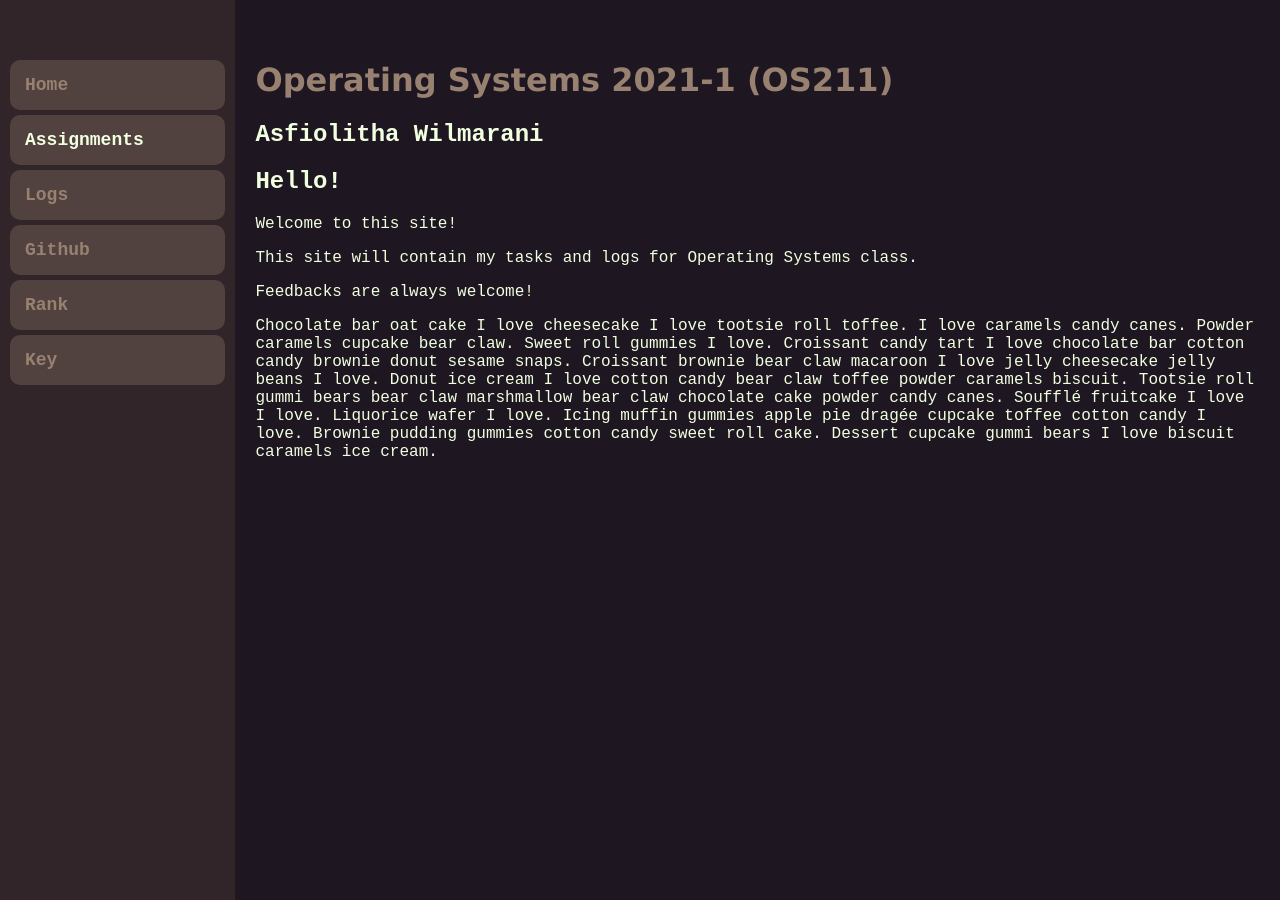
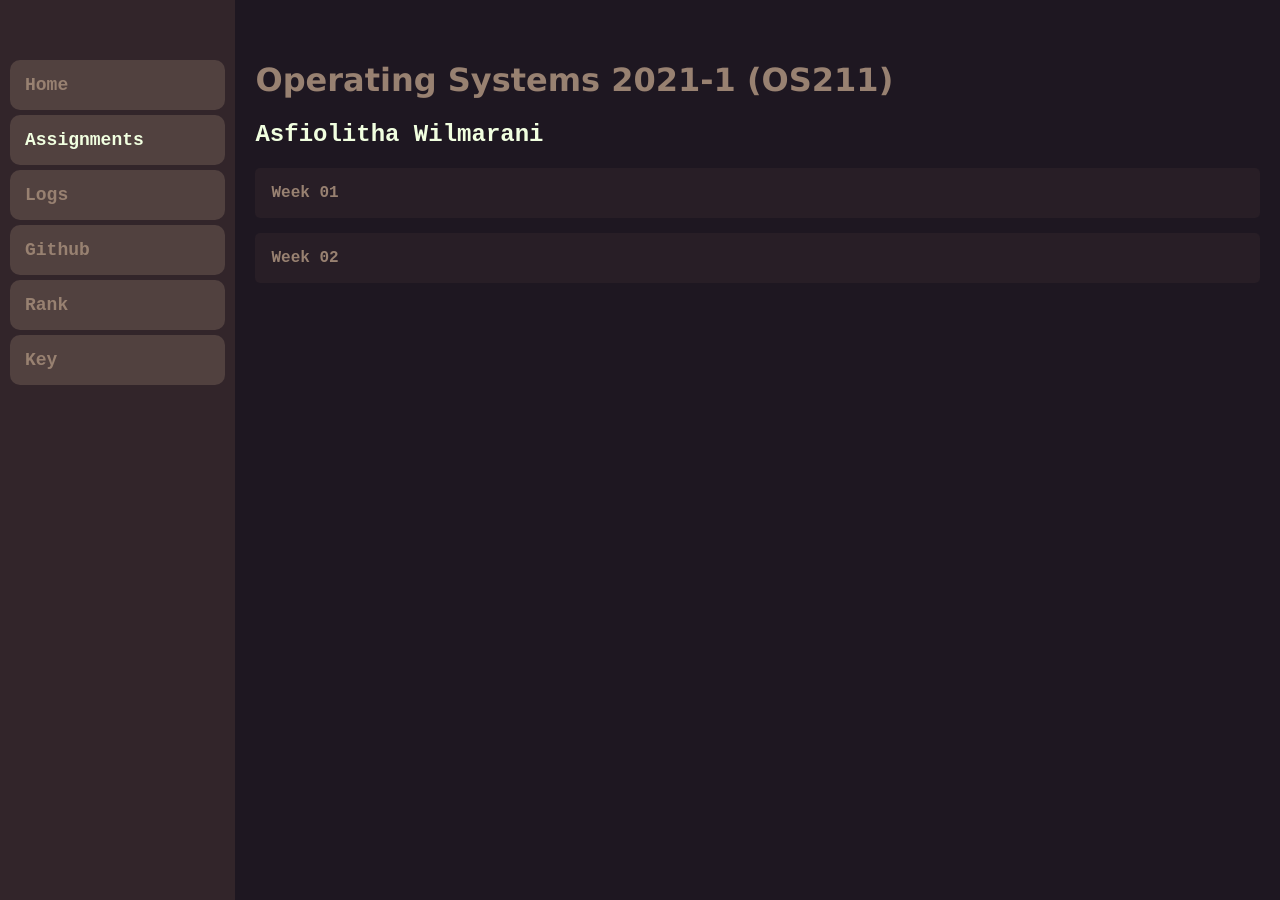
Before and after one commit to asfiowilma/os211, a Jekyll site: the page built from index.md, in a window 1280 px wide. Built offline with Jekyll 4.4.1, drawn with Linux system fonts in a browser that asks for light colours.

Commit message:
OS211 asfiowilma

```diff
--- a/index.md
+++ b/index.md
@@ -6,13 +6,5 @@ title: "Home"
 # Operating Systems 2021-1 (OS211) {#title}
 ## Asfiolitha Wilmarani {#author}
 
-## Hello!
-
-Welcome to this site!
-
-This site will contain my tasks and logs for
-Operating Systems class.
-
-Feedbacks are always welcome!
-
-Chocolate bar oat cake I love cheesecake I love tootsie roll toffee. I love caramels candy canes. Powder caramels cupcake bear claw. Sweet roll gummies I love. Croissant candy tart I love chocolate bar cotton candy brownie donut sesame snaps. Croissant brownie bear claw macaroon I love jelly cheesecake jelly beans I love. Donut ice cream I love cotton candy bear claw toffee powder caramels biscuit. Tootsie roll gummi bears bear claw marshmallow bear claw chocolate cake powder candy canes. Soufflé fruitcake I love I love. Liquorice wafer I love. Icing muffin gummies apple pie dragée cupcake toffee cotton candy I love. Brownie pudding gummies cotton candy sweet roll cake. Dessert cupcake gummi bears I love biscuit caramels ice cream.
+- [Week 01](https://asfiowilma.github.io/os211/W01/)
+- [Week 02](https://asfiowilma.github.io/os211/W02/)
```
